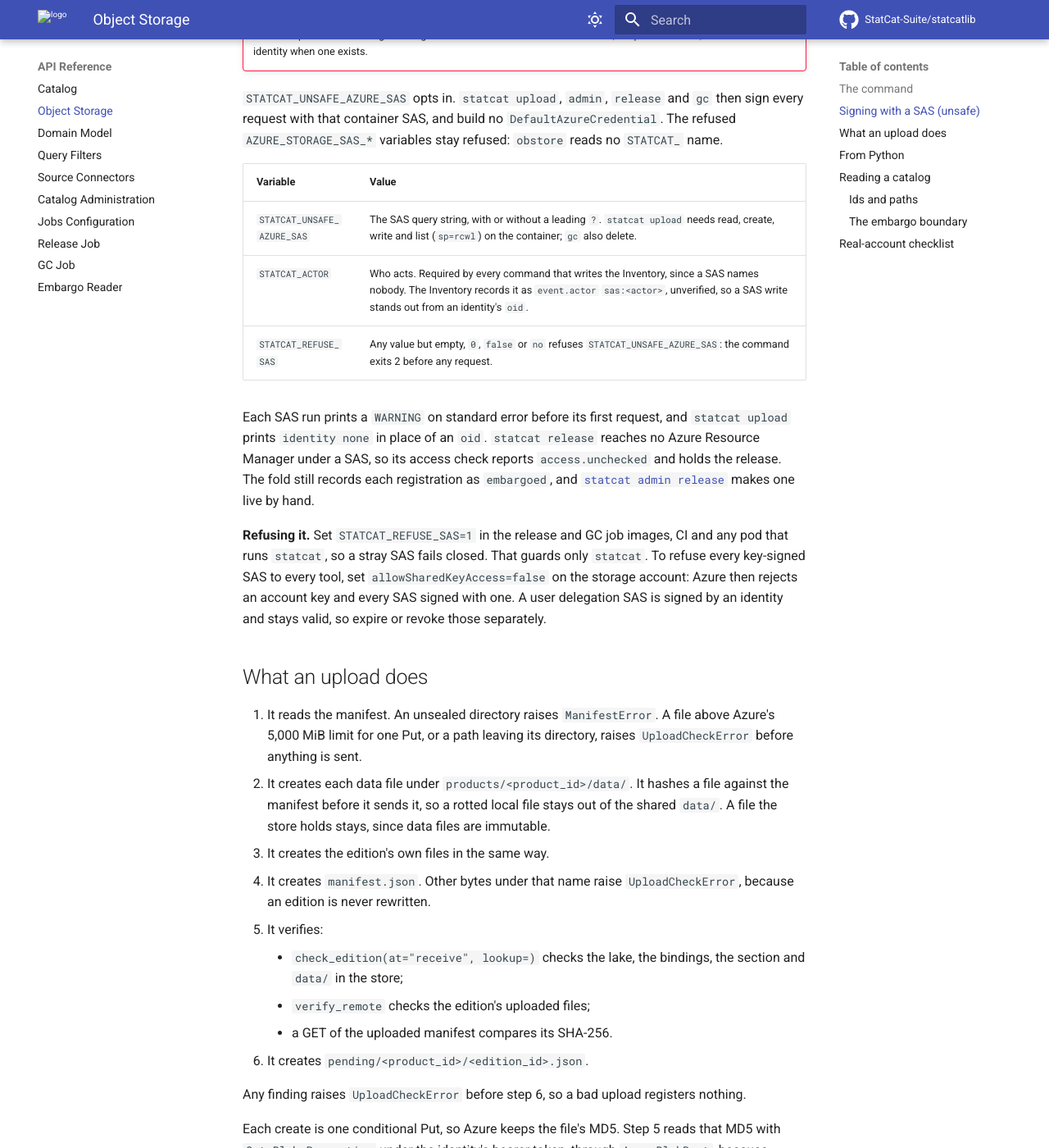
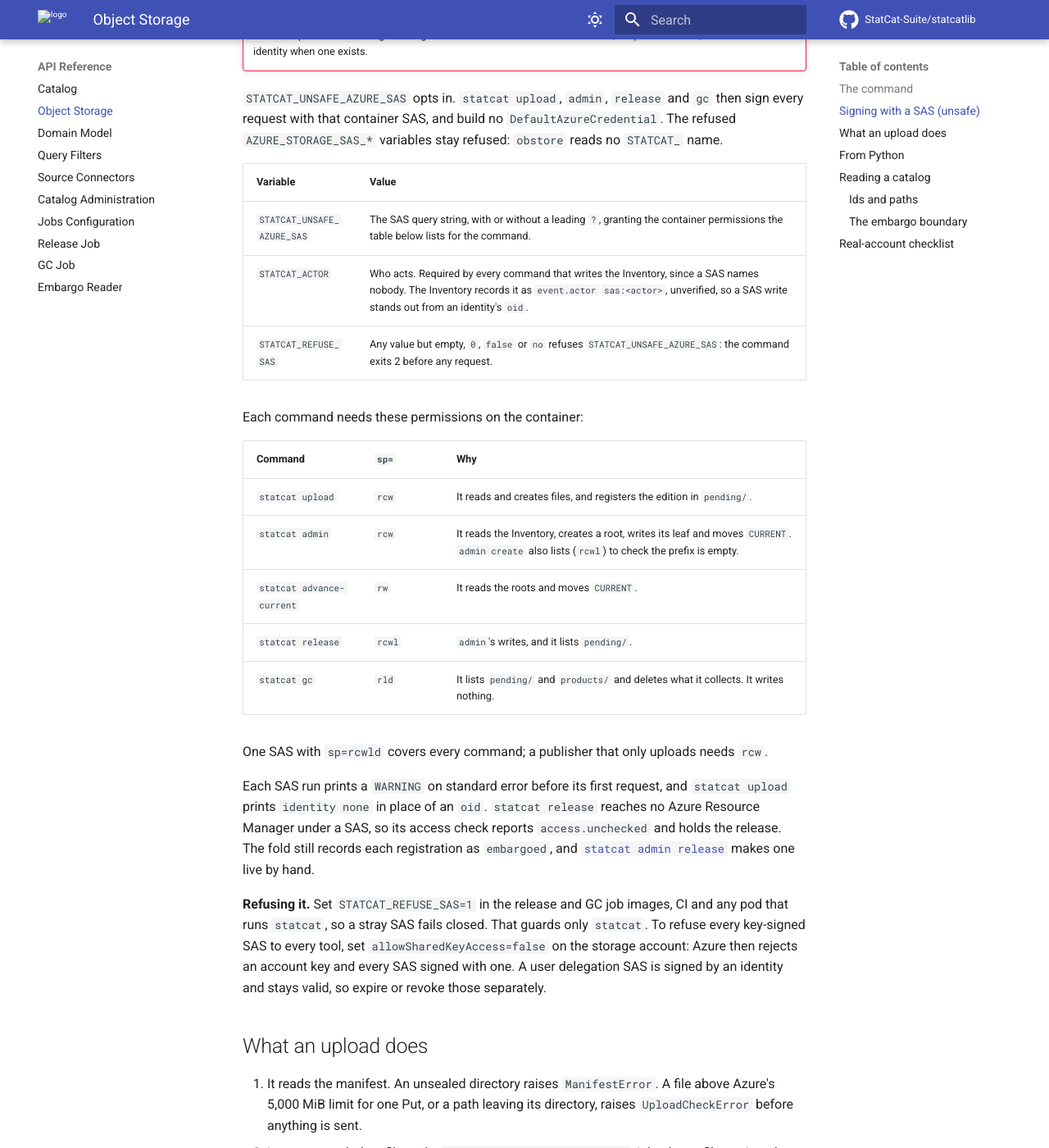
Before and after one commit to StatCat-Suite/statcatlib, an MkDocs documentation site: the page built from docs/api/blob.md, in a window 1280 px wide and 1400 px high, scrolled down 2463 px. Shown: the whole window at 82% size. Built offline with MkDocs 1.6.1 and Material for MkDocs 9.7.7, drawn with Linux system fonts in a browser that asks for light colours; comment, search, counter and statistics services are not loaded.

Commit message:
fix(cli): report SAS signing from the store, and document each command's SAS permissions (GH-171)
statcat upload chose its "identity none: signed with
STATCAT_UNSAFE_AZURE_SAS" line from a missing TokenIdentity, so a token
run whose identity lookup returned None reported a SAS. It now asks the
store whether it holds a sas_key. The token-run test checks the exit code
and the oid line, where it checked only that no WARNING was printed.

docs/api/blob.md said upload needs list, which it never performs, and
gave no permissions for admin, release or gc. A table now lists each
command's sp= set from the store calls it makes.

```diff
--- a/docs/api/blob.md
+++ b/docs/api/blob.md
@@ -86,9 +86,21 @@ then sign every request with that container SAS, and build no
 
 | Variable | Value |
 |---|---|
-| `STATCAT_UNSAFE_AZURE_SAS` | The SAS query string, with or without a leading `?`. `statcat upload` needs read, create, write and list (`sp=rcwl`) on the container; `gc` also delete. |
+| `STATCAT_UNSAFE_AZURE_SAS` | The SAS query string, with or without a leading `?`, granting the container permissions the table below lists for the command. |
 | `STATCAT_ACTOR` | Who acts. Required by every command that writes the Inventory, since a SAS names nobody. The Inventory records it as `event.actor` `sas:<actor>`, unverified, so a SAS write stands out from an identity's `oid`. |
 | `STATCAT_REFUSE_SAS` | Any value but empty, `0`, `false` or `no` refuses `STATCAT_UNSAFE_AZURE_SAS`: the command exits 2 before any request. |
+
+Each command needs these permissions on the container:
+
+| Command | `sp=` | Why |
+|---|---|---|
+| `statcat upload` | `rcw` | It reads and creates files, and registers the edition in `pending/`. |
+| `statcat admin` | `rcw` | It reads the Inventory, creates a root, writes its leaf and moves `CURRENT`. `admin create` also lists (`rcwl`) to check the prefix is empty. |
+| `statcat advance-current` | `rw` | It reads the roots and moves `CURRENT`. |
+| `statcat release` | `rcwl` | `admin`'s writes, and it lists `pending/`. |
+| `statcat gc` | `rld` | It lists `pending/` and `products/` and deletes what it collects. It writes nothing. |
+
+One SAS with `sp=rcwld` covers every command; a publisher that only uploads needs `rcw`.
 
 Each SAS run prints a `WARNING` on standard error before its first request, and
 `statcat upload` prints `identity none` in place of an `oid`. `statcat release`
```
Also changed, not shown: 2 other files.
